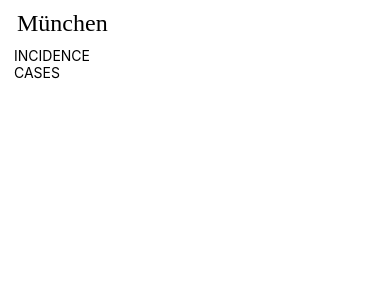
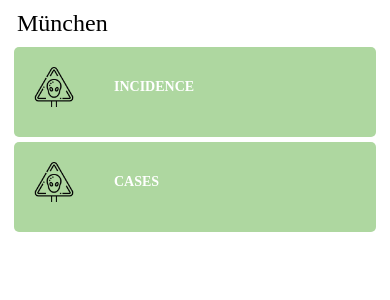
Before and after one commit to shivagunasehkaran/covid-cases-incidence, a React Native app: screen / in a window 390 px wide. Shown: the top 300 px of the page. Built offline with nearby package versions, Linux system fonts and the light colour scheme.

Commit message:
Add component in dashboard

```diff
--- a/src/views/Dashboard/Dashboard.js
+++ b/src/views/Dashboard/Dashboard.js
@@ -5,13 +5,8 @@
 // library imports
 import type {Node} from 'react';
 import React, {useState} from 'react';
-import {
-  SafeAreaView,
-  SectionList,
-  Text,
-  TouchableOpacity,
-  View,
-} from 'react-native';
+import {SafeAreaView, SectionList, Text, View} from 'react-native';
+import SectionHeader from '../../components/SectionHeader';
 // util imports
 import {ConstantText} from '../../utills/ConstantText';
 import {SectionListInitialData} from '../../utills/SectionListInitialData';
@@ -59,9 +54,11 @@ const Dashboard = (props): Node => {
             keyExtractor={childListKeyExtractor}
             renderSectionHeader={({section: {title, id}}) => {
               return (
-                <TouchableOpacity onPress={() => handleSelectedIndex(id)}>
-                  <Text style={styles.header}>{title}</Text>
-                </TouchableOpacity>
+                <SectionHeader
+                  title={title}
+                  index={id}
+                  onPress={() => handleSelectedIndex(id)}
+                />
               );
             }}
           />
```
